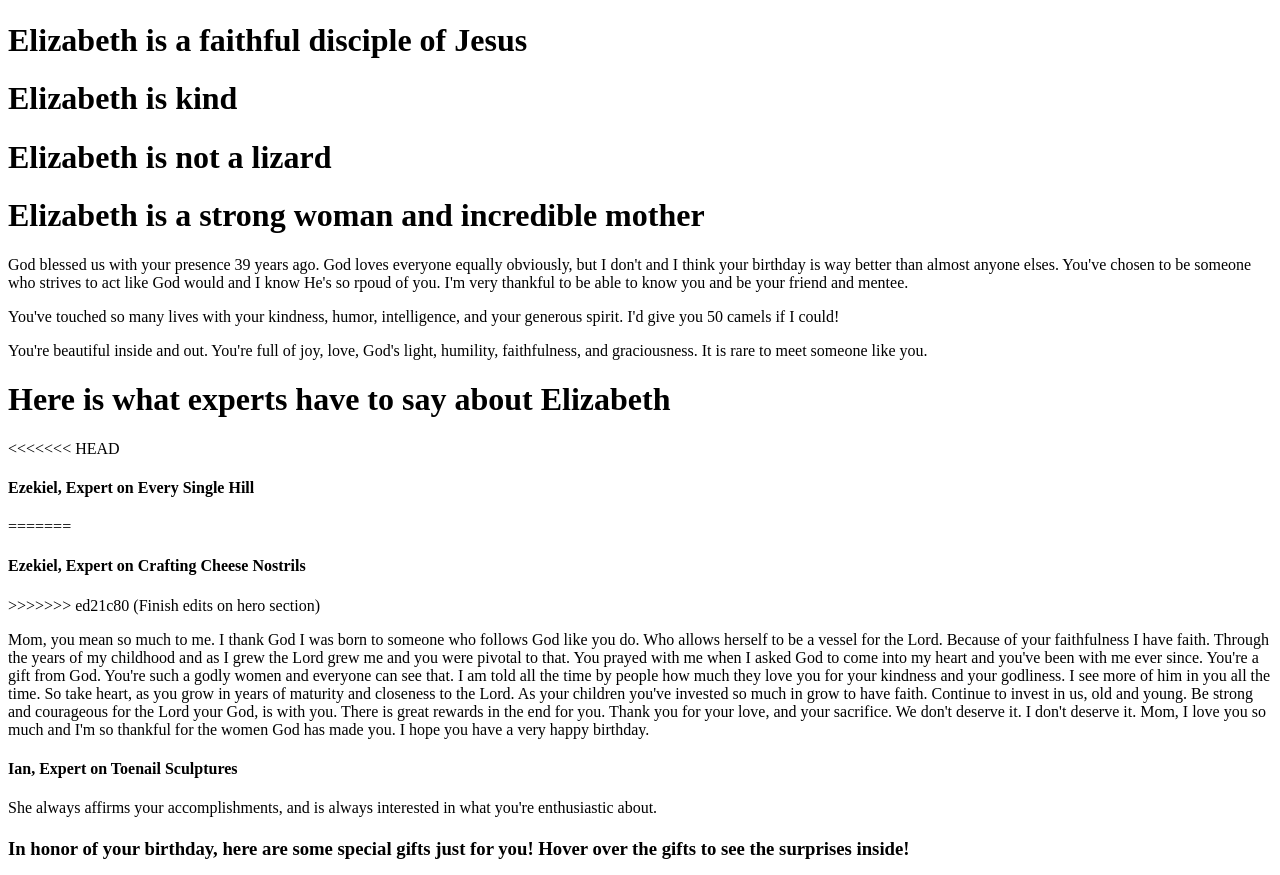
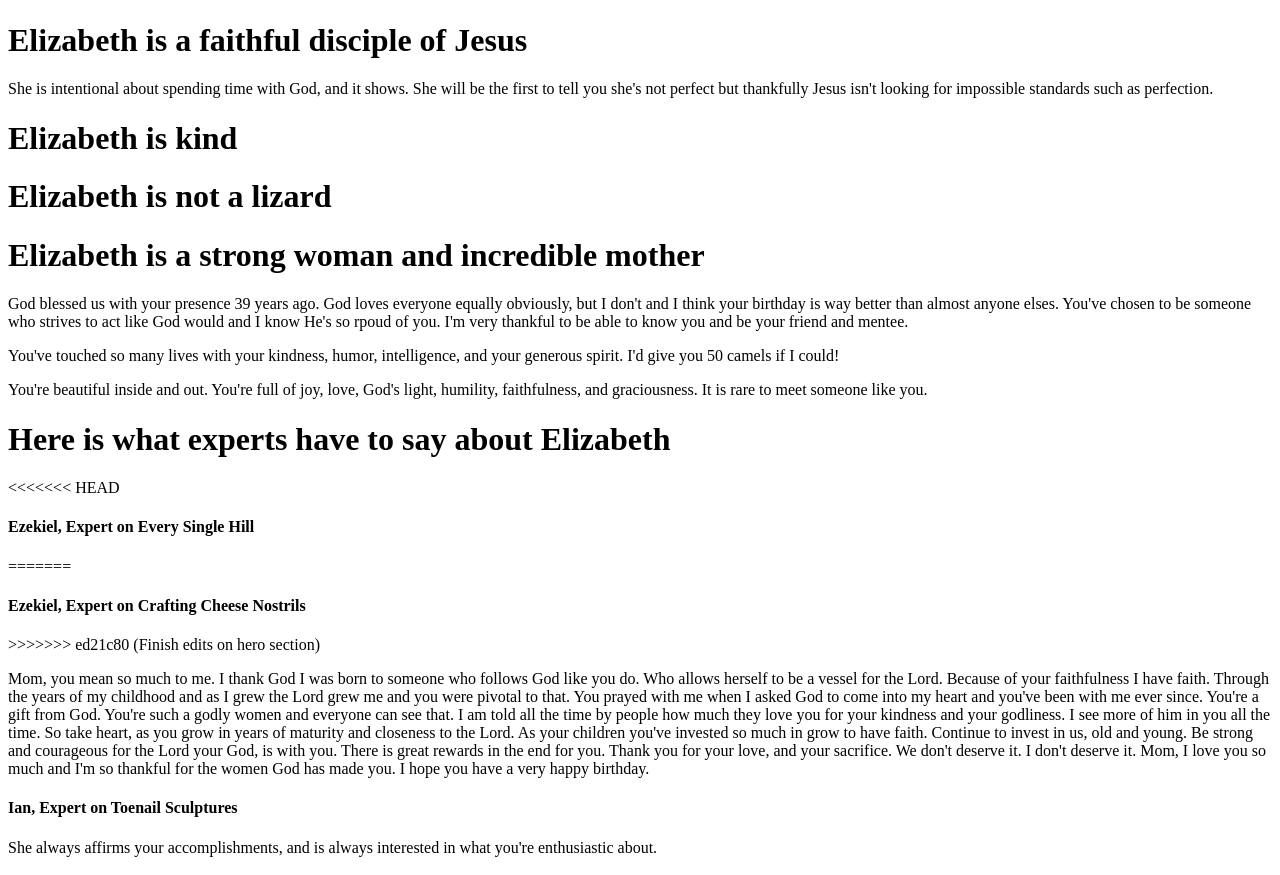
Before and after one commit to burntcornroad/elizabeth-birthday, a plain HTML site: page index.html in a window 1280 px wide. Shown: the part 871-1746 px from the top of the page. Drawn offline with Linux system fonts and the light colour scheme.

Commit message:
Edit to intro
Hope that it connects to github this time.

```diff
--- a/index.html
+++ b/index.html
@@ -23,6 +23,7 @@
         <div class="intro-section">
             <img class="quote-pic" src="https://quotefancy.com/media/wallpaper/3840x2160/2996052-Elizabeth-George-Quote-What-is-a-godly-mother-A-godly-mother-is.jpg" alt="A quote summing up who Elizabeth is">
             <h1 class="header-one">Elizabeth is a faithful disciple of Jesus</h1>
+            <p>She is intentional about spending time with God, and it shows. She will be the first to tell you she's not perfect but thankfully Jesus isn't looking for impossible standards such as perfection. </p>
             <h1 class="header-two">Elizabeth is kind</h1>
             <h1 class="header-three">Elizabeth is not a lizard</h1>
             <h1 class="header-four">Elizabeth is a strong woman and incredible mother</h1>
```
